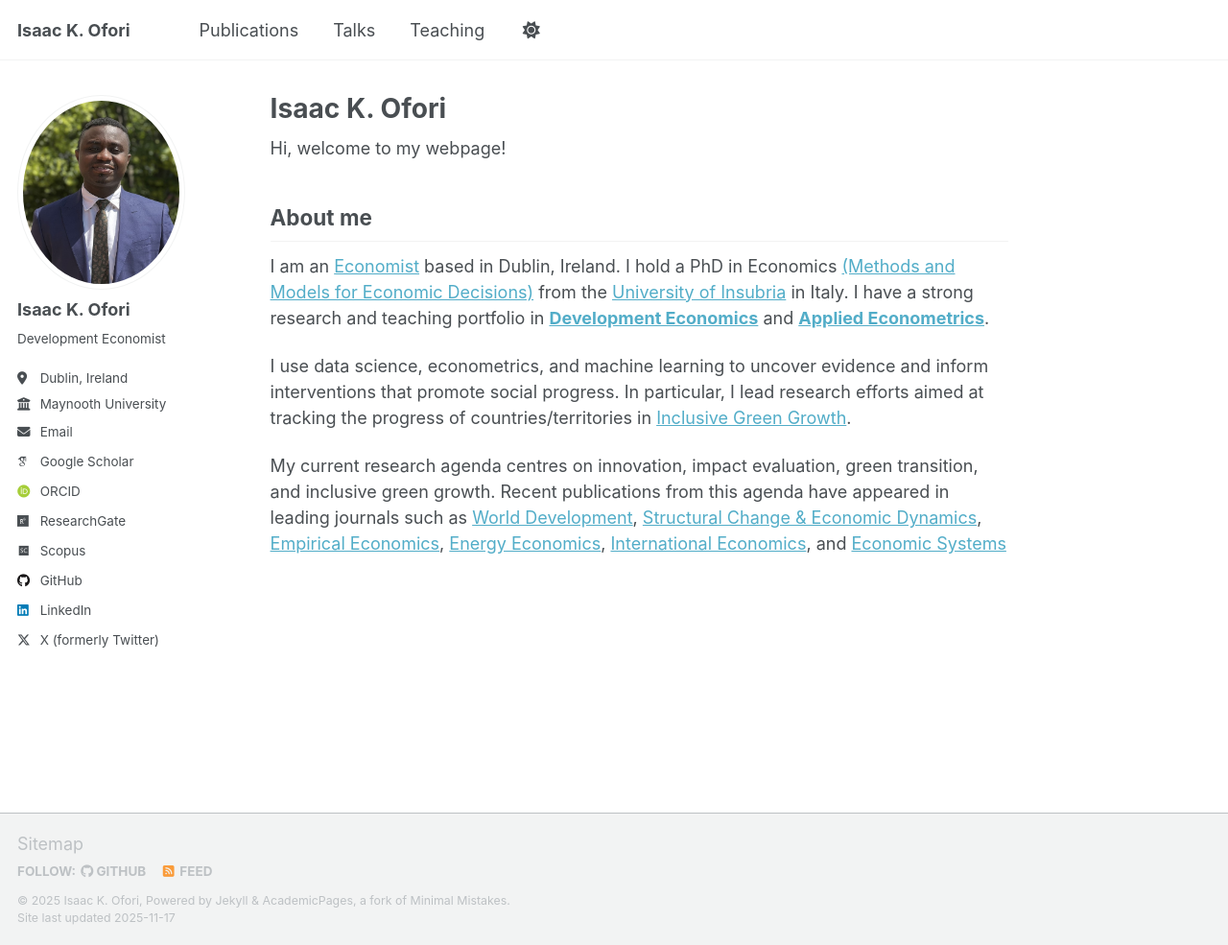
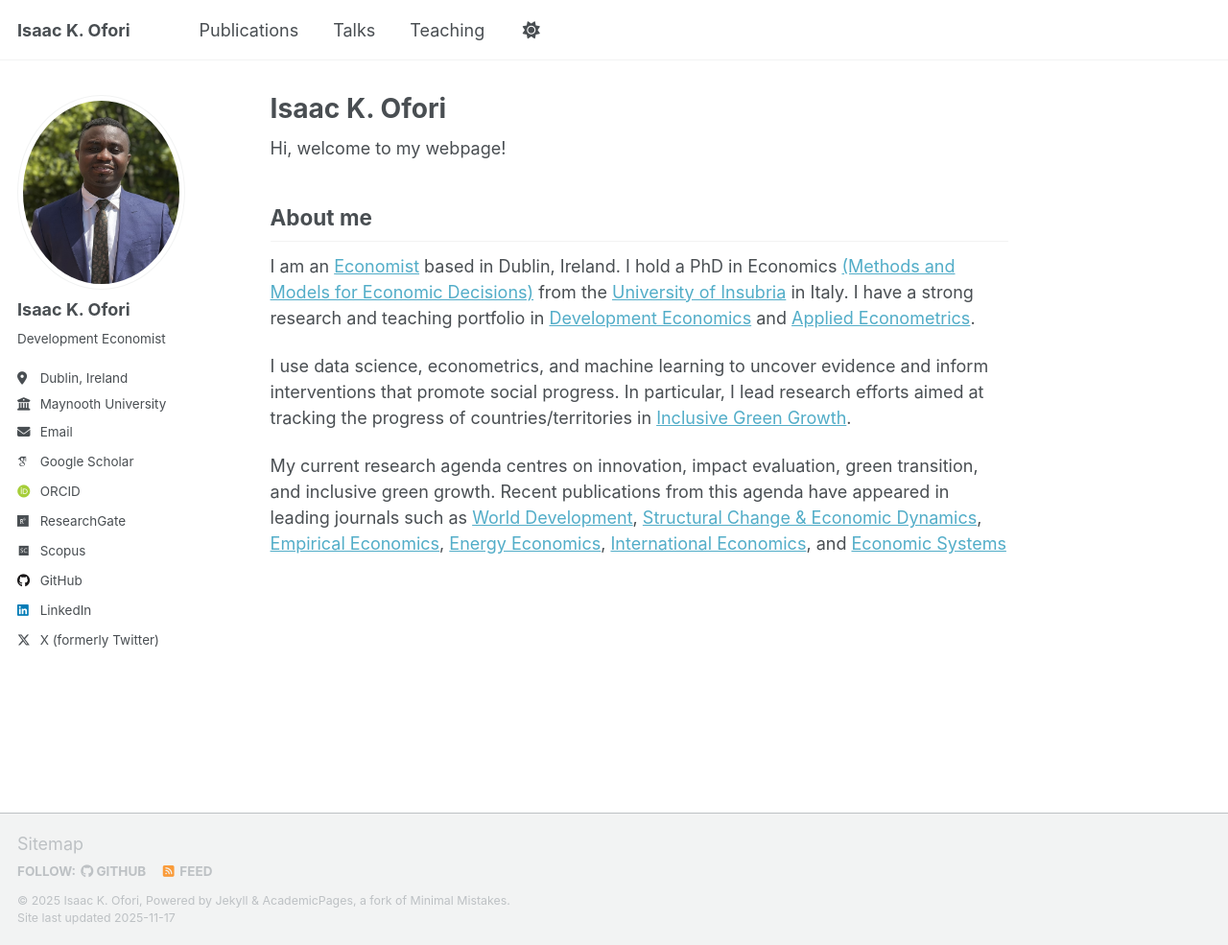
Before and after one commit to ikofori/ikofori.github.io, a Jekyll site: the page built from _pages/about.md, in a window 1280 px wide and 985 px high. Shown: the whole window at 96% size. Built offline with Jekyll 4.4.1, drawn with Linux system fonts in a browser that asks for light colours; some web fonts are replaced; a script that is not in the unit is left out.

```diff
--- a/_pages/about.md
+++ b/_pages/about.md
@@ -12,7 +12,7 @@ Hi, welcome to my webpage!
 
 ## About me
 
-I am an [Economist](https://ikofori.github.io/) based in Dublin, Ireland. I hold a PhD in Economics [(Methods and Models for Economic Decisions)](https://www.uninsubria.it/formazione/offerta-formativa/methods-and-models-economic-decisions-xli-ciclo) from the [University of Insubria](https://archivio.uninsubria.it/siti-tematici-o-federati/siti-dei-dipartimenti/dipartimento-di-economia-dieco) in Italy. I have a strong research and teaching portfolio in [**Development Economics**](https://doi.org/10.1016/j.worlddev.2025.107223) and [**Applied Econometrics**](https://doi.org/10.1016/j.strueco.2025.09.004).
+I am an [Economist](https://ikofori.github.io/) based in Dublin, Ireland. I hold a PhD in Economics [(Methods and Models for Economic Decisions)](https://www.uninsubria.it/formazione/offerta-formativa/methods-and-models-economic-decisions-xli-ciclo) from the [University of Insubria](https://archivio.uninsubria.it/siti-tematici-o-federati/siti-dei-dipartimenti/dipartimento-di-economia-dieco) in Italy. I have a strong research and teaching portfolio in [Development Economics](https://doi.org/10.1016/j.worlddev.2025.107223) and [Applied Econometrics](https://doi.org/10.1016/j.strueco.2025.09.004).
 
 I use data science, econometrics, and machine learning to uncover evidence and inform interventions that promote social progress. In particular, I lead research efforts aimed at tracking the progress of countries/territories in [Inclusive Green Growth](https://zenodo.org/records/12529764).
 
```
